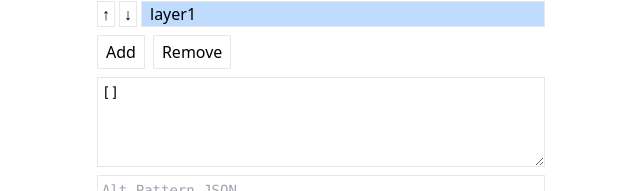
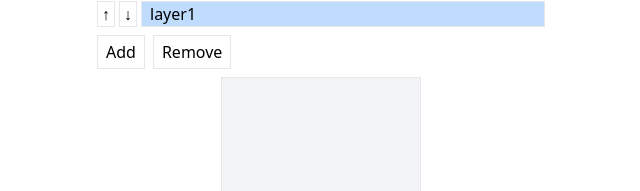
Before and after one commit to deekki/pally, a React (Vite) app in the folder pal-in/: page / in a window 1280 px wide. Both pictures are taken after a click on the button "Add". Shown: the part 609-800 px from the top of the page, without its empty margins (319-959 px from the left). Built offline with nearby package versions, Linux system fonts and the light colour scheme.

Commit message:
Add interactive pattern editor

```diff
--- a/pal-in/src/App.tsx
+++ b/pal-in/src/App.tsx
@@ -370,6 +370,8 @@ function App() {
                   (l) => l.name === project.layers[selectedLayer],
                 )!
               }
+              dims={project.dimensions}
+              product={project.productDimensions}
               onChange={(layer) => updateLayerDef(selectedLayer, layer)}
             />
           </div>
--- a/pal-in/src/PatternEditor.tsx
+++ b/pal-in/src/PatternEditor.tsx
@@ -1,48 +1,154 @@
-import React, { useState } from 'react'
-import type { LayerDefinition, PatternItem } from './data/interfaces'
+import React, { useEffect, useRef, useState } from 'react'
+import type {
+  LayerDefinition,
+  PatternItem,
+  Dimensions,
+  ProductDimensions,
+} from './data/interfaces'
 
 interface Props {
   layer: LayerDefinition
+  dims: Dimensions
+  product: ProductDimensions
   onChange: (layer: LayerDefinition) => void
 }
 
-const stringify = (p?: PatternItem[]) => (p ? JSON.stringify(p, null, 2) : '')
+export default function PatternEditor({ layer, dims, product, onChange }: Props) {
+  const [items, setItems] = useState<PatternItem[]>(layer.pattern ?? [])
+  const [selected, setSelected] = useState<number | null>(null)
+  const containerRef = useRef<HTMLDivElement>(null)
 
-export default function PatternEditor({ layer, onChange }: Props) {
-  const [patternText, setPatternText] = useState(stringify(layer.pattern))
-  const [altText, setAltText] = useState(stringify(layer.altPattern))
+  // pixels per unit
+  const SCALE = 300 / Math.max(dims.length, dims.width)
+  const boxW = product.width * SCALE
+  const boxH = product.length * SCALE
 
-  const applyChanges = () => {
-    try {
-      const newLayer: LayerDefinition = {
-        ...layer,
-        pattern: patternText ? JSON.parse(patternText) : undefined,
-        altPattern: altText ? JSON.parse(altText) : undefined,
+  useEffect(() => {
+    setItems(layer.pattern ?? [])
+  }, [layer.pattern])
+
+  useEffect(() => {
+    onChange({ ...layer, pattern: items })
+  }, [items])
+
+  // Keyboard handlers for selected item
+  useEffect(() => {
+    const handler = (e: KeyboardEvent) => {
+      if (selected === null) return
+      if (e.key === 'r') {
+        setItems((arr) => {
+          const copy = [...arr]
+          const it = copy[selected]
+          copy[selected] = { ...it, r: ((it.r ?? 0) + 90) % 360 }
+          return copy
+        })
+      } else if (e.key === 'f') {
+        setItems((arr) => {
+          const copy = [...arr]
+          const it = copy[selected]
+          copy[selected] = { ...it, f: it.f === 1 ? 2 : 1 }
+          return copy
+        })
+      } else if (e.key === 'Delete' || e.key === 'Backspace') {
+        setItems((arr) => arr.filter((_, i) => i !== selected))
+        setSelected(null)
       }
-      onChange(newLayer)
-    } catch {
-      alert('Invalid JSON')
     }
+    window.addEventListener('keydown', handler)
+    return () => window.removeEventListener('keydown', handler)
+  }, [selected])
+
+  const handleContainerClick = (e: React.MouseEvent) => {
+    if (e.target !== containerRef.current) return
+    const rect = containerRef.current!.getBoundingClientRect()
+    const x = (e.clientX - rect.left) / SCALE
+    const y = (e.clientY - rect.top) / SCALE
+    const newItem: PatternItem = { x, y, r: 0, f: 1 }
+    setItems((arr) => [...arr, newItem])
+  }
+
+  // dragging helpers
+  const dragData = useRef<{
+    index: number
+    startX: number
+    startY: number
+    itemX: number
+    itemY: number
+  } | null>(null)
+
+  const onMouseMove = (e: MouseEvent) => {
+    if (!dragData.current) return
+    e.preventDefault()
+    const { index, startX, startY, itemX, itemY } = dragData.current
+    const dx = (e.clientX - startX) / SCALE
+    const dy = (e.clientY - startY) / SCALE
+    setItems((arr) => {
+      const copy = [...arr]
+      copy[index] = { ...copy[index], x: itemX + dx, y: itemY + dy }
+      return copy
+    })
+  }
+
+  const endDrag = () => {
+    dragData.current = null
+    window.removeEventListener('mousemove', onMouseMove)
+    window.removeEventListener('mouseup', endDrag)
+  }
+
+  const startDrag = (index: number, e: React.MouseEvent) => {
+    e.stopPropagation()
+    setSelected(index)
+    dragData.current = {
+      index,
+      startX: e.clientX,
+      startY: e.clientY,
+      itemX: items[index].x,
+      itemY: items[index].y,
+    }
+    window.addEventListener('mousemove', onMouseMove)
+    window.addEventListener('mouseup', endDrag)
   }
 
   return (
     <div className="flex flex-col gap-2">
-      <textarea
-        className="border p-1 font-mono text-sm"
-        rows={4}
-        value={patternText}
-        onChange={(e) => setPatternText(e.target.value)}
-        placeholder="Pattern JSON"
-      />
-      <textarea
-        className="border p-1 font-mono text-sm"
-        rows={4}
-        value={altText}
-        onChange={(e) => setAltText(e.target.value)}
-        placeholder="Alt Pattern JSON"
-      />
-      <button className="bg-blue-500 text-white px-2 py-1" onClick={applyChanges}>
-        Apply
+      <div
+        ref={containerRef}
+        onClick={handleContainerClick}
+        className="relative border bg-gray-100 mx-auto"
+        style={{ width: dims.width * SCALE, height: dims.length * SCALE }}
+      >
+        {items.map((item, idx) => {
+          const style: React.CSSProperties = {
+            position: 'absolute',
+            left: item.x * SCALE,
+            top: item.y * SCALE,
+            width: boxW,
+            height: boxH,
+            background: 'rgba(59,130,246,0.3)',
+            border: selected === idx ? '2px solid red' : '1px solid blue',
+            boxSizing: 'border-box',
+            transform: `rotate(${item.r}deg)`,
+            cursor: 'move',
+          }
+          return (
+            <div
+              key={idx}
+              style={style}
+              onMouseDown={(e) => startDrag(idx, e)}
+            />
+          )
+        })}
+      </div>
+      <button
+        className="bg-red-500 text-white px-2 py-1"
+        onClick={() => {
+          if (selected !== null) {
+            setItems((arr) => arr.filter((_, i) => i !== selected))
+            setSelected(null)
+          }
+        }}
+      >
+        Delete Selected
       </button>
     </div>
   )
```
